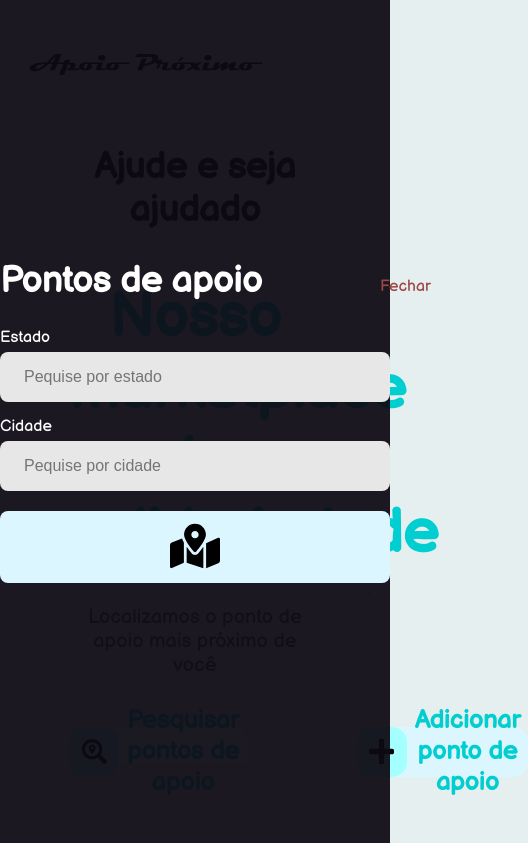
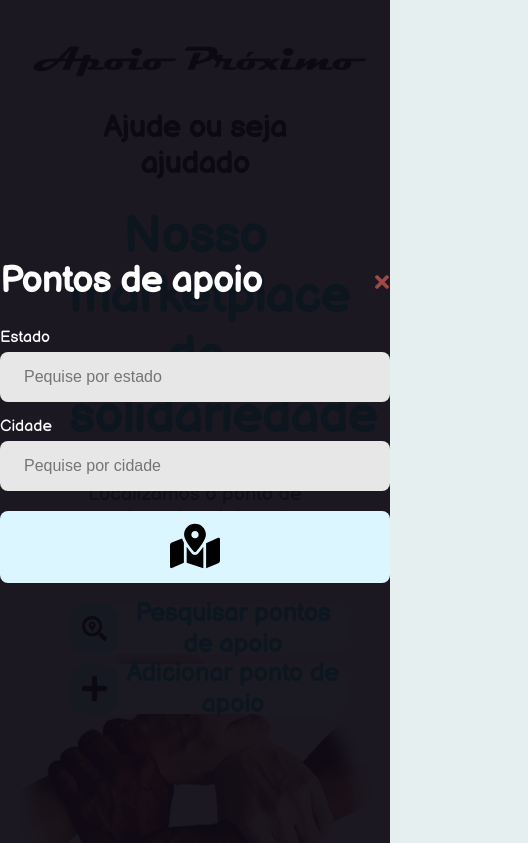
Before and after one commit to vitorgreco/apoio-proximo, a website: page src/html/index.html in a window 390 px wide. Both pictures are taken after a click on the link "Pesquisar pontos de apoio". Shown: the top 843 px of the page, 528 px wide, since content can reach past the window. Drawn offline with Linux system fonts and the light colour scheme.

Commit message:
responsive max width 900px

```diff
--- a/public/css/modal.css
+++ b/public/css/modal.css
@@ -28,11 +28,12 @@
 }
 
 #modal .header a {
-    color: #a04848;
-    width: 10px;
-    height: 10px;
+    background: url("/styles/times-solid.svg") no-repeat;
+    width: 15px;
+    height: 20px;
     display: flex;
-    font-size: 16px;
+    justify-items: center;
+    font-size: 0.01px;
 }
 
 #modal .header h1 {
--- a/public/css/responsive.css
+++ b/public/css/responsive.css
@@ -1,20 +1,39 @@
 @media (max-width: 900px) {
-    #page-home{
-        background-position: 70vw;
+    #page-home {
+        height: 120vh;
+    }
+
+    #page-home img {
+        display: flex;
+        width: -webkit-fill-available;
     }
 
     #page-home .content {
+        display: block;
         align-items: center;
         text-align: center;
     }
 
-    #page-home header a {
-        position: absolute;
-        bottom: 48px;
-        left: 50%;
-        transform: translateX(-50%);
+    #page-home .content h2 {
+        font-size: 30px;
+        margin-top: 30px;
     }
+
+    #page-home .add {
+        margin-top: 10px;
+    }
+
     #page-home main {
         align-items: center;
     }
+
+    #page-home main h1 {
+        font-size: 50px;
+        margin-top: 25px;
+    }
+
+    #page-home .button {
+        display: block;
+    }
+
 }
--- a/public/css/search-results.css
+++ b/public/css/search-results.css
@@ -51,6 +51,6 @@ main .card h3 {
     font-weight: 500;
 }
 
-main .card p {
+/* main .card p {
 
-}
+} */
--- a/src/html/index.html
+++ b/src/html/index.html
@@ -11,20 +11,20 @@
     <link rel="stylesheet" href="/css/home.css">
     <link rel="stylesheet" href="/css/modal.css">
 
-    <link rel="stylesheet" href="/public/css/responsive.css">
+    <link rel="stylesheet" href="/css/responsive.css">
 
 </head>
 <body>
 
     <div id="page-home">
 
-        <img src="/styles/logo apoio proximo.png" width= 250px alt="Serviço amigo, logomarca">
+        <img src="/styles/logo apoio proximo2.png" width= 250px alt="Serviço amigo, logomarca">
 
         <div class="content">
 
             <header>
 
-                <h2>Ajude e seja ajudado  </h2>
+                <h2>Ajude ou seja ajudado  </h2>
 
             </header>
 
@@ -37,7 +37,6 @@
             </main>
             <div class="button">
                 <div class="search">
-
                     <a href="#">
                         <span> </span> <strong>Pesquisar pontos de apoio</strong>
                     </a>
--- a/src/server.js
+++ b/src/server.js
@@ -34,7 +34,7 @@ server.get("/search-results", (req, res) => {
 
         const total = rows.length
 
-        return res.render("search-results.html", { places: rows, total })
+        return res.render("search-results.html", { places: rows, total: total })
     })
 })
 
```
Also changed, not shown: src/html/create-point.html (+1 -1 lines), src/html/search-results.html (+18 -8 lines), public/styles/logo apoio proximo2.png (added), public/styles/times-solid.svg (added).
